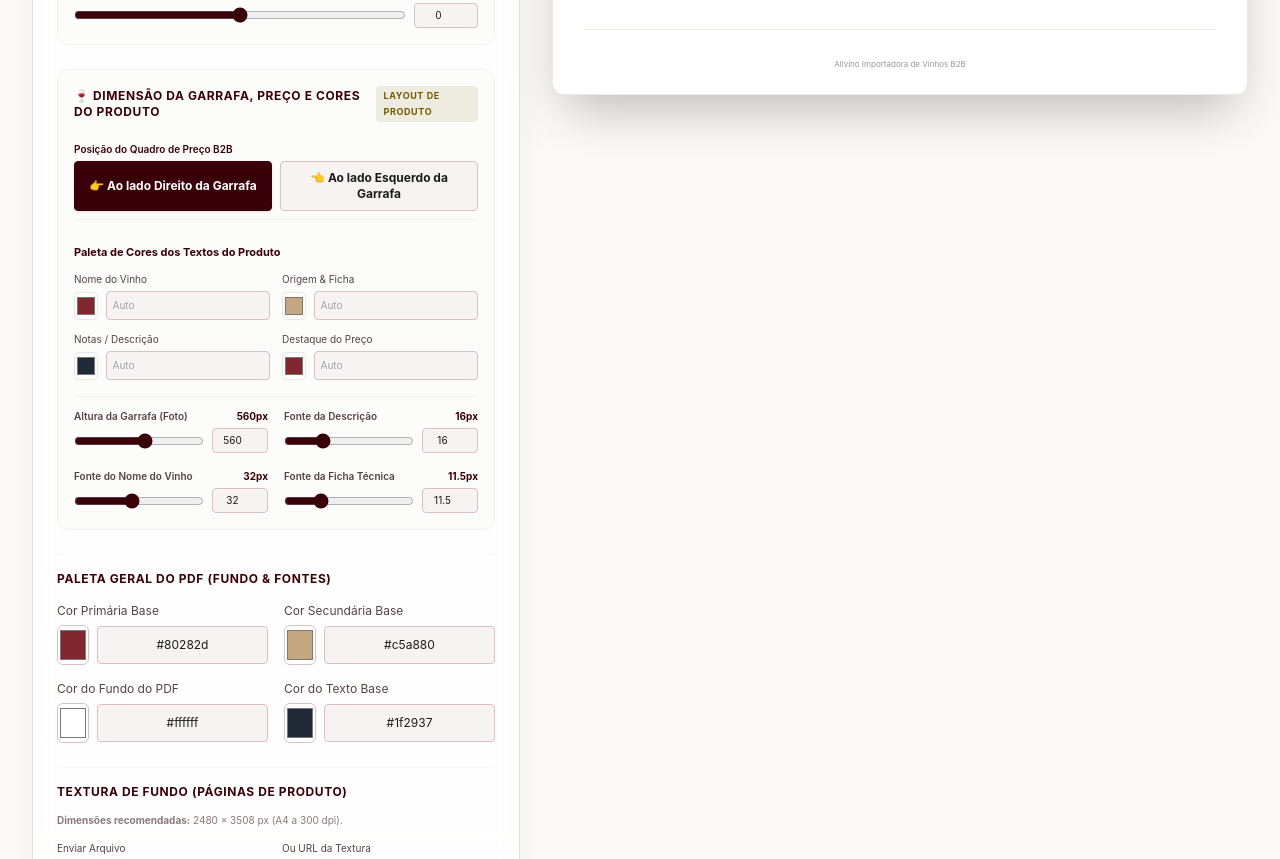
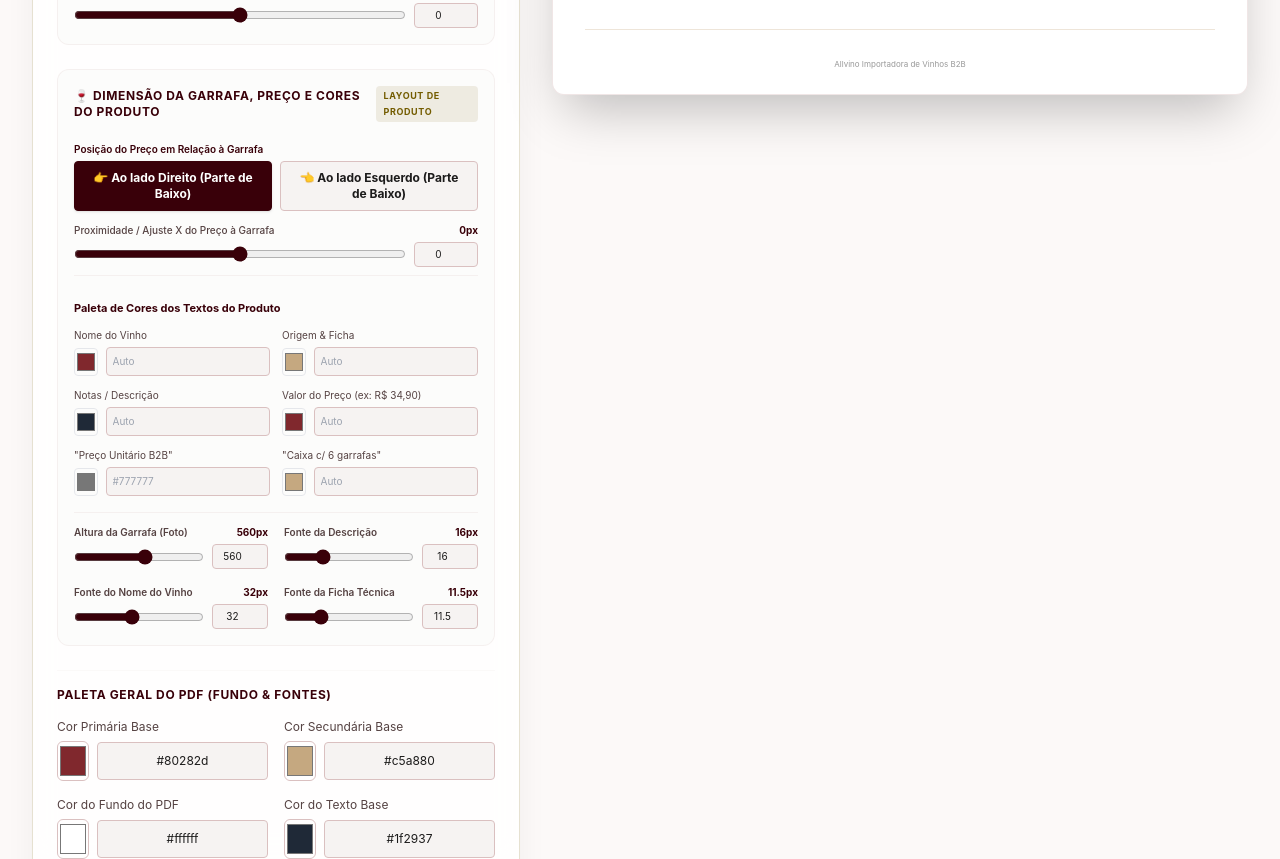
Before and after one commit to Sarti-Augusto/Allvino_Catalogo_B2B, a Next.js app: page /admin/templates in a window 1280 px wide. Shown: the part 1120-1979 px from the top of the page. Built offline with nearby package versions, Linux system fonts and the light colour scheme; no server answers; the database is empty.

Commit message:
feat: remove price container box, place price text directly beside bottle, and add dedicated color pickers for Preço Unitário B2B and Caixa c/ 6 garrafas

```diff
--- a/src/app/admin/templates/page.tsx
+++ b/src/app/admin/templates/page.tsx
@@ -36,7 +36,10 @@ interface TemplateStyles {
   productSpecsColor?: string;
   productDescColor?: string;
   productPriceColor?: string;
+  productPriceLabelColor?: string;
+  productPriceInfoColor?: string;
   productPriceSide?: "right" | "left";
+  productPriceXOffset?: number;
 }
 
 interface Template {
@@ -110,7 +113,10 @@ export default function TemplatesPage() {
   const [productSpecsColor, setProductSpecsColor] = useState("");
   const [productDescColor, setProductDescColor] = useState("");
   const [productPriceColor, setProductPriceColor] = useState("");
+  const [productPriceLabelColor, setProductPriceLabelColor] = useState("");
+  const [productPriceInfoColor, setProductPriceInfoColor] = useState("");
   const [productPriceSide, setProductPriceSide] = useState<"right" | "left">("right");
+  const [productPriceXOffset, setProductPriceXOffset] = useState(0);
 
   // Preview tab
   const [previewTab, setPreviewTab] = useState<"cover" | "product">("cover");
@@ -188,7 +194,10 @@ export default function TemplatesPage() {
       setProductSpecsColor(s.productSpecsColor || "");
       setProductDescColor(s.productDescColor || "");
       setProductPriceColor(s.productPriceColor || "");
+      setProductPriceLabelColor(s.productPriceLabelColor || "");
+      setProductPriceInfoColor(s.productPriceInfoColor || "");
       setProductPriceSide(s.productPriceSide || "right");
+      setProductPriceXOffset(typeof s.productPriceXOffset === "number" ? s.productPriceXOffset : 0);
     } catch {
       console.error("Erro ao interpretar estilos do template.");
     }
@@ -231,7 +240,10 @@ export default function TemplatesPage() {
         productSpecsColor,
         productDescColor,
         productPriceColor,
+        productPriceLabelColor,
+        productPriceInfoColor,
         productPriceSide,
+        productPriceXOffset,
       }),
     };
 
@@ -282,6 +294,8 @@ export default function TemplatesPage() {
   const resolvedProductSpecsColor = productSpecsColor || secondaryColor;
   const resolvedProductDescColor = productDescColor || textColor;
   const resolvedProductPriceColor = productPriceColor || primaryColor;
+  const resolvedProductPriceLabelColor = productPriceLabelColor || "#777777";
+  const resolvedProductPriceInfoColor = productPriceInfoColor || secondaryColor;
 
   return (
     <div className="min-h-screen bg-allvino-background text-allvino-text font-sans pb-12">
@@ -355,7 +369,7 @@ export default function TemplatesPage() {
             Editor de Templates PDF
           </h1>
           <p className="text-allvino-on-surface-variant text-sm mt-1">
-            Personalize a capa (logo, posições, ângulos) e as páginas internas (posicionamento de preço, tamanho da garrafa e paleta de cores dos textos).
+            Personalize a capa (logo, posições, ângulos) e as páginas internas (proximidade do preço, tamanho da garrafa e cores individuais dos textos).
           </p>
         </div>
 
@@ -793,10 +807,11 @@ export default function TemplatesPage() {
                     </span>
                   </h4>
 
-                  {/* PRICE POSITION SELECTOR */}
-                  <div className="pt-1 pb-2 border-b border-allvino-outline-variant/20">
+                  {/* PRICE POSITION SELECTOR & PROXIMITY OFFSET */}
+                  <div className="pt-1 pb-2 border-b border-allvino-outline-variant/20 space-y-3">
+                    <div>
                       <label className="block text-[10px] font-semibold text-allvino-primary mb-1">
-                      Posição do Quadro de Preço B2B
+                        Posição do Preço em Relação à Garrafa
                       </label>
                       <div className="grid grid-cols-2 gap-2">
                         <button
@@ -808,7 +823,7 @@ export default function TemplatesPage() {
                               : "bg-allvino-surface-container-low border-allvino-outline-variant text-allvino-text hover:bg-allvino-surface-container-high"
                           }`}
                         >
-                        👉 Ao lado Direito da Garrafa
+                          👉 Ao lado Direito (Parte de Baixo)
                         </button>
                         <button
                           type="button"
@@ -819,8 +834,34 @@ export default function TemplatesPage() {
                               : "bg-allvino-surface-container-low border-allvino-outline-variant text-allvino-text hover:bg-allvino-surface-container-high"
                           }`}
                         >
-                        👈 Ao lado Esquerdo da Garrafa
+                          👈 Ao lado Esquerdo (Parte de Baixo)
                         </button>
+                      </div>
+                    </div>
+
+                    <div>
+                      <div className="flex items-center justify-between mb-1">
+                        <label className="text-[10px] text-allvino-on-surface-variant font-medium">
+                          Proximidade / Ajuste X do Preço à Garrafa
+                        </label>
+                        <span className="text-[10px] font-bold text-allvino-primary">{productPriceXOffset}px</span>
+                      </div>
+                      <div className="flex items-center gap-2">
+                        <input
+                          type="range"
+                          min="-150"
+                          max="150"
+                          value={productPriceXOffset}
+                          onChange={(e) => setProductPriceXOffset(Number(e.target.value))}
+                          className="w-full accent-allvino-primary"
+                        />
+                        <input
+                          type="number"
+                          value={productPriceXOffset}
+                          onChange={(e) => setProductPriceXOffset(Number(e.target.value))}
+                          className="w-16 text-[10px] p-1 rounded bg-allvino-surface-container-low border border-allvino-outline-variant text-center"
+                        />
+                      </div>
                     </div>
                   </div>
 
@@ -888,7 +929,7 @@ export default function TemplatesPage() {
                       </div>
 
                       <div>
-                        <label className="block text-[10px] text-allvino-on-surface-variant mb-1">Destaque do Preço</label>
+                        <label className="block text-[10px] text-allvino-on-surface-variant mb-1">Valor do Preço (ex: R$ 34,90)</label>
                         <div className="flex items-center gap-2">
                           <input
                             type="color"
@@ -900,6 +941,44 @@ export default function TemplatesPage() {
                             type="text"
                             value={productPriceColor}
                             onChange={(e) => setProductPriceColor(e.target.value)}
+                            placeholder="Auto"
+                            className="w-full text-[10px] p-1.5 rounded bg-allvino-surface-container-low border border-allvino-outline-variant"
+                          />
+                        </div>
+                      </div>
+
+                      <div>
+                        <label className="block text-[10px] text-allvino-on-surface-variant mb-1">"Preço Unitário B2B"</label>
+                        <div className="flex items-center gap-2">
+                          <input
+                            type="color"
+                            value={resolvedProductPriceLabelColor}
+                            onChange={(e) => setProductPriceLabelColor(e.target.value)}
+                            className="w-7 h-7 border rounded cursor-pointer bg-transparent"
+                          />
+                          <input
+                            type="text"
+                            value={productPriceLabelColor}
+                            onChange={(e) => setProductPriceLabelColor(e.target.value)}
+                            placeholder="#777777"
+                            className="w-full text-[10px] p-1.5 rounded bg-allvino-surface-container-low border border-allvino-outline-variant"
+                          />
+                        </div>
+                      </div>
+
+                      <div>
+                        <label className="block text-[10px] text-allvino-on-surface-variant mb-1">"Caixa c/ 6 garrafas"</label>
+                        <div className="flex items-center gap-2">
+                          <input
+                            type="color"
+                            value={resolvedProductPriceInfoColor}
+                            onChange={(e) => setProductPriceInfoColor(e.target.value)}
+                            className="w-7 h-7 border rounded cursor-pointer bg-transparent"
+                          />
+                          <input
+                            type="text"
+                            value={productPriceInfoColor}
+                            onChange={(e) => setProductPriceInfoColor(e.target.value)}
                             placeholder="Auto"
                             className="w-full text-[10px] p-1.5 rounded bg-allvino-surface-container-low border border-allvino-outline-variant"
                           />
@@ -1377,7 +1456,7 @@ export default function TemplatesPage() {
                         />
                       </div>
 
-                      {/* Middle Section: Bottle & Side Price Badge */}
+                      {/* Middle Section: Bottle & Clean Price Text Beside Bottle */}
                       <div className="flex-1 w-full flex items-center justify-center py-1 relative">
                         <div className="flex items-center justify-center">
                           <img
@@ -1393,23 +1472,28 @@ export default function TemplatesPage() {
                           />
                         </div>
 
-                        {/* Price Badge beside bottle on the lower side */}
+                        {/* Price Text directly beside bottle (NO BOX, NO BORDER, NO BACKGROUND) */}
                         <div
-                          className={`absolute bottom-3 bg-white/90 backdrop-blur border rounded-lg p-2.5 text-center shadow-md border-l-4 transition-all ${
-                            productPriceSide === "left" ? "left-2" : "right-2"
-                          }`}
-                          style={{ borderColor: resolvedProductPriceColor }}
-                        >
-                          <p className="text-[5.5px] uppercase tracking-[2px] text-gray-400 mb-0.5">
+                          className="absolute bottom-4 transition-all whitespace-nowrap"
+                          style={{
+                            ...(productPriceSide === "left"
+                              ? { right: `calc(50% + ${Math.round(productImgHeight * 0.13) + 8 - productPriceXOffset * 0.5}px)`, textAlign: "right" }
+                              : { left: `calc(50% + ${Math.round(productImgHeight * 0.13) + 8 + productPriceXOffset * 0.5}px)`, textAlign: "left" }),
+                          }}
+                        >
+                          <p
+                            className="text-[6px] uppercase tracking-[1.5px] font-bold mb-0.5"
+                            style={{ color: resolvedProductPriceLabelColor }}
+                          >
                             Preço Unitário B2B
                           </p>
                           <p
                             className="text-[6.5px] font-semibold mb-1"
-                            style={{ color: resolvedProductSpecsColor }}
+                            style={{ color: resolvedProductPriceInfoColor }}
                           >
                             Caixa c/ 6 garrafas
                           </p>
-                          <div className="flex items-baseline justify-center gap-1.5">
+                          <div className="flex items-baseline gap-1.5">
                             <span
                               className="text-sm font-extrabold"
                               style={{ color: resolvedProductPriceColor }}
--- a/src/app/api/export-pdf/route.ts
+++ b/src/app/api/export-pdf/route.ts
@@ -89,12 +89,15 @@ export async function GET() {
     const productNameFontSize = typeof styles.productNameFontSize === "number" ? styles.productNameFontSize : 32;
     const productSpecsFontSize = typeof styles.productSpecsFontSize === "number" ? styles.productSpecsFontSize : 11.5;
 
-    // Fine-tuning product page text colors
+    // Fine-tuning product page text colors & price position
     const productNameColor = styles.productNameColor || primaryColor;
     const productSpecsColor = styles.productSpecsColor || secondaryColor;
     const productDescColor = styles.productDescColor || textColor;
     const productPriceColor = styles.productPriceColor || primaryColor;
+    const productPriceLabelColor = styles.productPriceLabelColor || "#777777";
+    const productPriceInfoColor = styles.productPriceInfoColor || secondaryColor;
     const productPriceSide = styles.productPriceSide || "right"; // "right" or "left"
+    const productPriceXOffset = typeof styles.productPriceXOffset === "number" ? styles.productPriceXOffset : 0;
 
     // 6. Resolve font family CSS
     const fontCSS =
@@ -140,10 +143,10 @@ export async function GET() {
             <img src="${product.imagemUrl}" class="prod-img" style="max-height:${productImgHeight}px; max-width:${productImgMaxWidth}px;" />
           </div>
 
-          <!-- Price badge beside bottle at the bottom -->
-          <div class="prod-price-badge-side ${productPriceSide === 'left' ? 'price-left' : 'price-right'}" style="border-color:${productPriceColor};">
-            <p class="prod-price-label">Preço Unitário B2B</p>
-            <p class="prod-price-info" style="color:${productSpecsColor};">Caixa c/ 6 garrafas</p>
+          <!-- Clean price text directly beside bottle (no box, no border) -->
+          <div class="prod-price-badge-side ${productPriceSide === 'left' ? 'price-left' : 'price-right'}">
+            <p class="prod-price-label" style="color:${productPriceLabelColor};">Preço Unitário B2B</p>
+            <p class="prod-price-info" style="color:${productPriceInfoColor};">Caixa c/ 6 garrafas</p>
             <div class="prod-price-row">${priceHtml}</div>
           </div>
         </div>
@@ -164,6 +167,8 @@ export async function GET() {
     const coverBgCSS = hasCoverBg
       ? `background-image:url('${coverImageUrl}');background-size:cover;background-position:center;`
       : `background-color:${backgroundColor};`;
+
+    const halfImgW = Math.round(productImgMaxWidth / 2);
 
     const fullHtml = `<!DOCTYPE html>
 <html lang="pt-BR">
@@ -269,38 +274,40 @@ img{-webkit-print-color-adjust:exact!important;print-color-adjust:exact!importan
   object-fit:contain;
   filter:drop-shadow(0 10px 30px rgba(0,0,0,.14));
 }
+
+/* Positioned directly beside the bottle - NO surrounding card box */
 .prod-price-badge-side{
-  position:absolute;bottom:15px;
-  background:rgba(255,255,255,0.92);
-  backdrop-filter:blur(6px);
-  border:1.5px solid ${productPriceColor};
-  border-radius:10px;
-  padding:10px 16px;
-  text-align:center;
-  box-shadow:0 6px 20px rgba(0,0,0,0.08);
+  position:absolute;bottom:25px;
+  background:transparent !important;
+  border:none !important;
+  box-shadow:none !important;
+  padding:0 !important;
+  white-space:nowrap;
 }
 .prod-price-badge-side.price-right{
-  right:10px;
+  left:calc(50% + ${halfImgW + 14 + productPriceXOffset}px);
+  text-align:left;
 }
 .prod-price-badge-side.price-left{
-  left:10px;
+  right:calc(50% + ${halfImgW + 14 - productPriceXOffset}px);
+  text-align:right;
 }
 .prod-price-label{
-  font-size:7.5px;text-transform:uppercase;
-  letter-spacing:3px;color:#aaa;margin-bottom:2px;
+  font-size:9.5px;text-transform:uppercase;
+  letter-spacing:2px;font-weight:700;margin-bottom:2px;
 }
 .prod-price-info{
-  font-size:9px;font-weight:600;margin-bottom:4px;
+  font-size:10px;font-weight:600;margin-bottom:4px;
 }
 .prod-price-row{
   display:flex;align-items:baseline;
-  justify-content:center;gap:10px;
+  gap:10px;
 }
 .price-val{
-  font-size:22px;font-weight:800;
+  font-size:24px;font-weight:800;
 }
 .price-old{
-  font-size:12px;color:#bbb;text-decoration:line-through;
+  font-size:13px;color:#bbb;text-decoration:line-through;
 }
 .prod-bottom{
   text-align:center;width:100%;max-width:500px;
```
Lines whose indentation alone changed are shown as unchanged.
